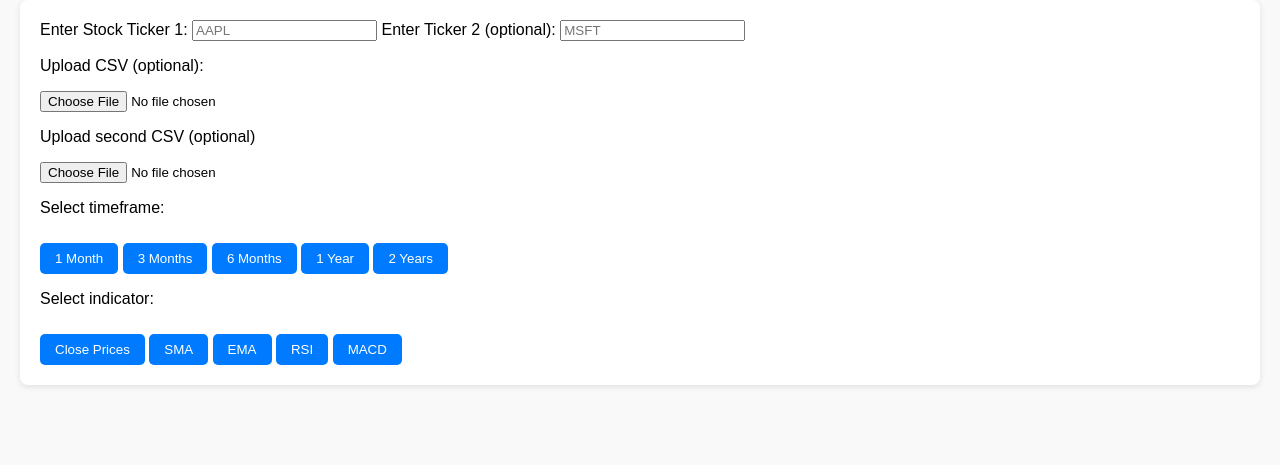
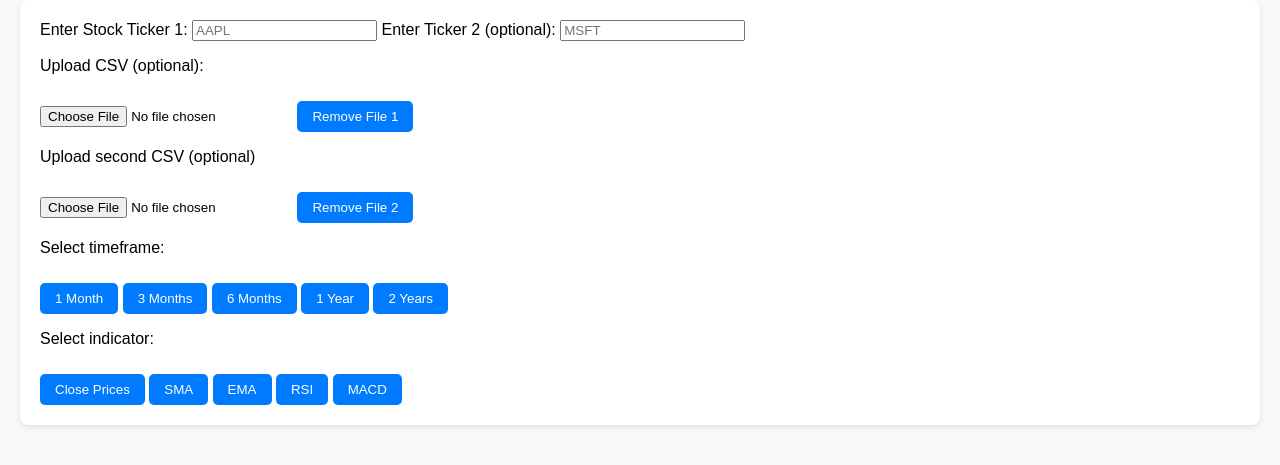
Before and after one commit to Zakaroo-AI/P2-7-PFund-Assg-1, a Flask app: page / in a window 1280 px wide. Shown: the part 120-585 px from the top of the page. Run offline with Flask 3, Linux system fonts and the light colour scheme.

Commit message:
Delete file button

```diff
--- a/app.py
+++ b/app.py
@@ -1,5 +1,5 @@
 # app.py (updated)
-from flask import Flask, render_template, request
+from flask import Flask, render_template, request, redirect, url_for
 import os, json, copy
 from werkzeug.utils import secure_filename
 import pandas as pd
@@ -53,8 +53,9 @@ def index():
         ticker1 = request.form.get('ticker1', '').strip() or None
         ticker2 = request.form.get('ticker2', '').strip() or None
         time_range = request.form.get('time_range') or indicator_params['timeframe']  # '1M','3M','6M','1Y','2Y'
-        print('timerange!!!', time_range)
-
+        remove_file = request.form.get('remove_file') or None
+        # print('timerange!!!', time_range)
+        print('zkdebug_action', remove_file)
         indicator_key = request.form.get('indicator')# 'sma', 'ema', ...
 
         # edit indicator_params for next request
@@ -63,6 +64,10 @@ def index():
         else:
             indicator_key = indicator_params['viewing']
         indicator_params['timeframe'] = time_range
+
+        if remove_file:
+            uploaded_cache[f'file{remove_file[-1]}'] = None # remove_file = remove_file1 or remove_file2
+            uploaded_cache['filenames'][f'file{remove_file[-1]}'] = None
 
         # collect datasets (list of DataFrames) and labels
         dfs = []
@@ -167,12 +172,5 @@ def index():
     # GET
     return render_template('index.html')
 
-@app.route('/clear_cache')
-def clear_cache():
-    uploaded_cache["file1"] = None
-    uploaded_cache["file2"] = None
-    uploaded_cache["labels"] = {"file1": None, "file2": None}
-    return "Cache cleared."
-
 if __name__ == '__main__':
     app.run(debug=True)
--- a/templates/index.html
+++ b/templates/index.html
@@ -11,10 +11,14 @@
   <p>Upload CSV (optional):</p>
   <input type="file" name="file1" accept=".csv">
   <label>{% if labels %}{{ labels[0] }}{% endif %}</label>
+  <button type="submit" name="remove_file" value="remove_file1">Remove File 1</button>
+  <!-- Clear button for uploaded file 1 -->
 
   <p>Upload second CSV (optional)</p>
   <input type="file" name="file2" accept=".csv">
   <label>{% if labels %}{{ labels[1] }}{% endif %}</label>
+  <button type="submit" name="remove_file" value="remove_file2">Remove File 2</button>
+  <!-- Clear button for uploaded file 2 -->
 
   <p>Select timeframe:</p>
   <div class="tabs" style="margin-top: 12px;">
```
